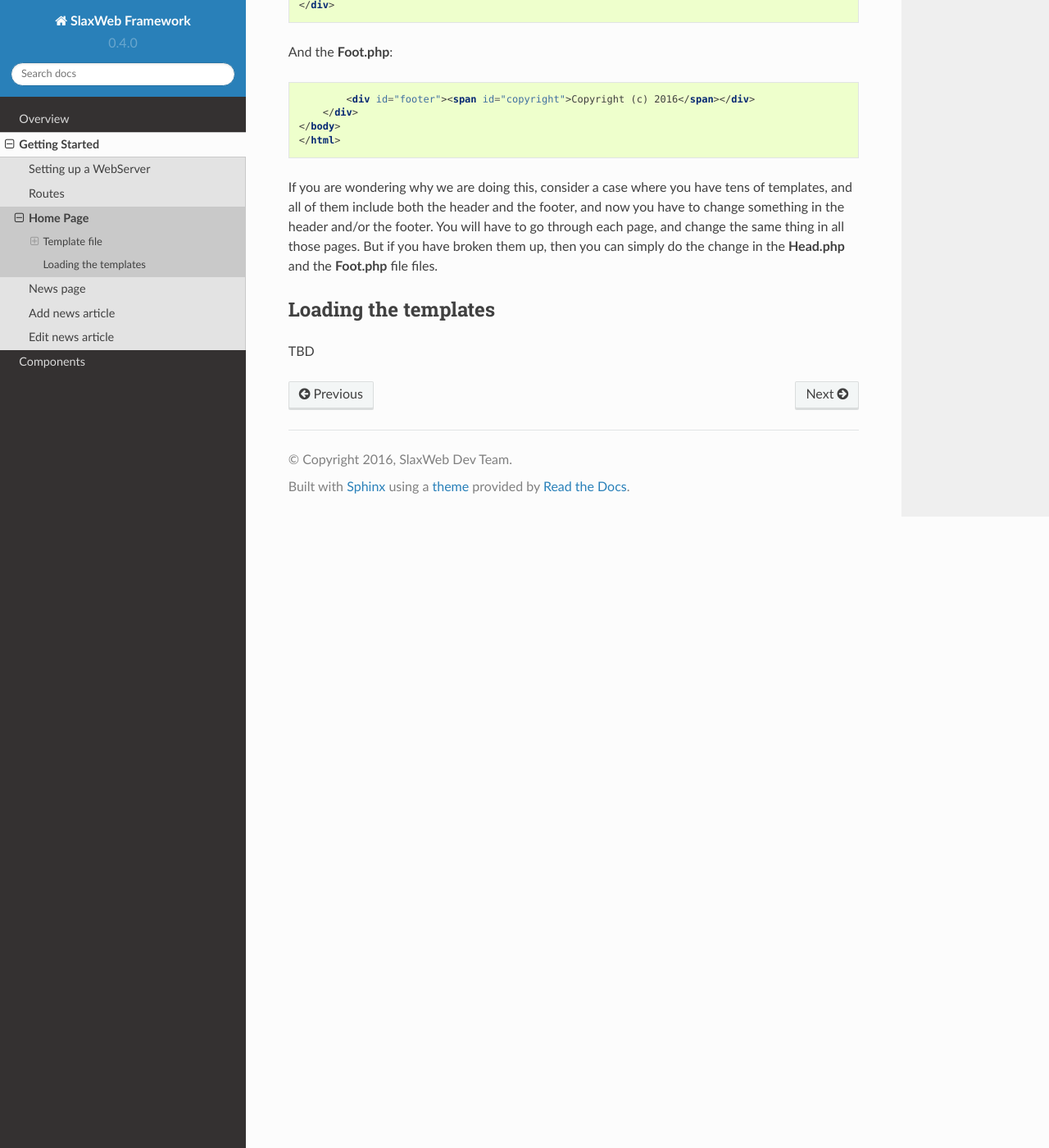
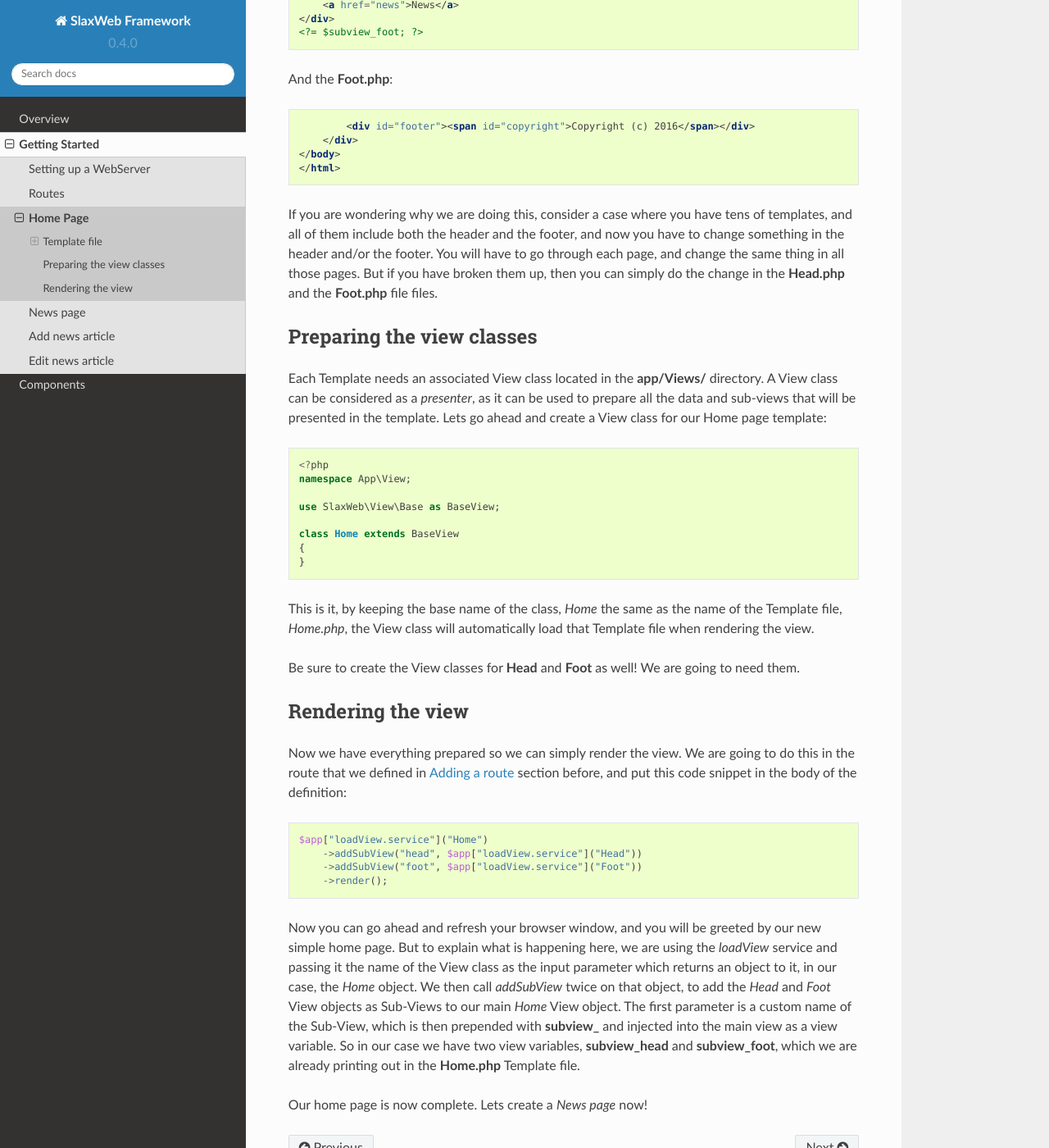
Before and after one commit to SlaxWeb/Framework, a Sphinx documentation site: the page built from docs/source/gettingstarted/homepage.rst, in a window 1280 px wide and 1400 px high, scrolled down 1281 px. Shown: the whole window at 82% size. Built offline with Sphinx 7.4.7 and the Read the Docs theme 2.0.0, drawn with Linux system fonts in a browser that asks for light colours; formulas are drawn with MathJax 3; some of the changed text lies outside the part shown.

Commit message:
finish home page getting started document

```diff
--- a/docs/source/gettingstarted/homepage.rst
+++ b/docs/source/gettingstarted/homepage.rst
@@ -60,11 +60,13 @@ will break it up a bit into three separate files, **Head.php**, **Home.php**, an
 
 The **Home.php**::
 
+            <?= $subview_head; ?>
             <div id="body">
                 <h1>Welcome to my first SlaxWeb App</h1>
                 Click on the link bellow for some news.<br />
                 <a href="news">News</a>
             </div>
+            <?= $subview_foot; ?>
 
 And the **Foot.php**::
 
@@ -80,7 +82,54 @@ each page, and change the same thing in all those pages. But if you have broken
 them up, then you can simply do the change in the **Head.php** and the **Foot.php**
 file files.
 
-Loading the templates
----------------------
+Preparing the view classes
+--------------------------
 
-TBD
+Each Template needs an associated View class located in the **app/Views/** directory.
+A View class can be considered as a *presenter*, as it can be used to prepare all
+the data and sub-views that will be presented in the template. Lets go ahead and
+create a View class for our Home page template:
+
+.. code-block:: php
+
+    <?php
+    namespace App\View;
+
+    use SlaxWeb\View\Base as BaseView;
+
+    class Home extends BaseView
+    {
+    }
+
+This is it, by keeping the base name of the class, *Home* the same as the name of
+the Template file, *Home.php*, the View class will automatically load that Template
+file when rendering the view.
+
+Be sure to create the View classes for **Head** and **Foot** as well! We are going
+to need them.
+
+Rendering the view
+------------------
+
+Now we have everything prepared so we can simply render the view. We are going to
+do this in the route that we defined in :ref:`add route` section before, and put
+this code snippet in the body of the definition:
+
+.. code-block:: php
+
+    $app["loadView.service"]("Home")
+        ->addSubView("head", $app["loadView.service"]("Head"))
+        ->addSubView("foot", $app["loadView.service"]("Foot"))
+        ->render();
+
+Now you can go ahead and refresh your browser window, and you will be greeted by
+our new simple home page. But to explain what is happening here, we are using the
+*loadView* service and passing it the name of the View class as the input parameter
+which returns an object to it, in our case, the *Home* object. We then call *addSubView*
+twice on that object, to add the *Head* and *Foot* View objects as Sub-Views to our
+main *Home* View object. The first parameter is a custom name of the Sub-View, which
+is then prepended with **subview_** and injected into the main view as a view variable.
+So in our case we have two view variables, **subview_head** and **subview_foot**,
+which we are already printing out in the **Home.php** Template file.
+
+Our home page is now complete. Lets create a *News page* now!
```
